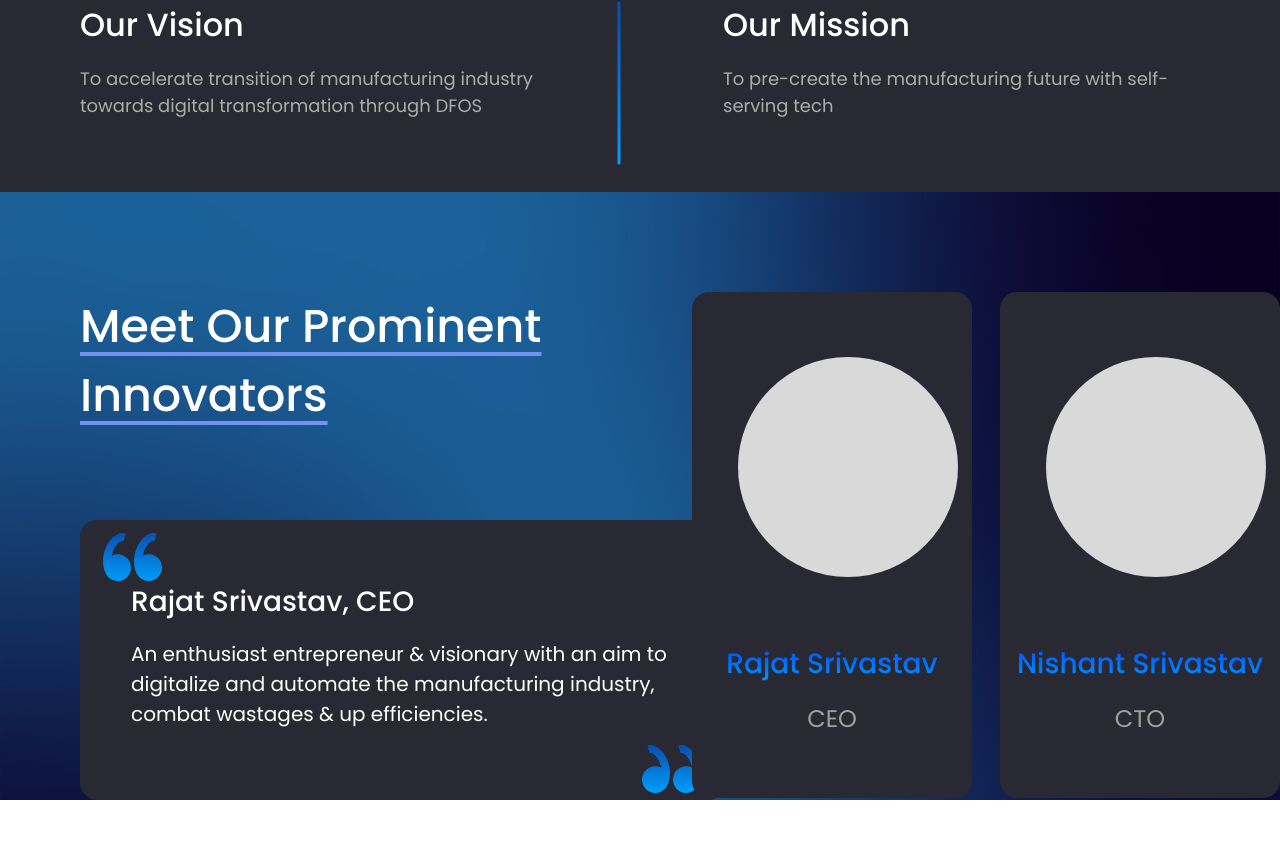
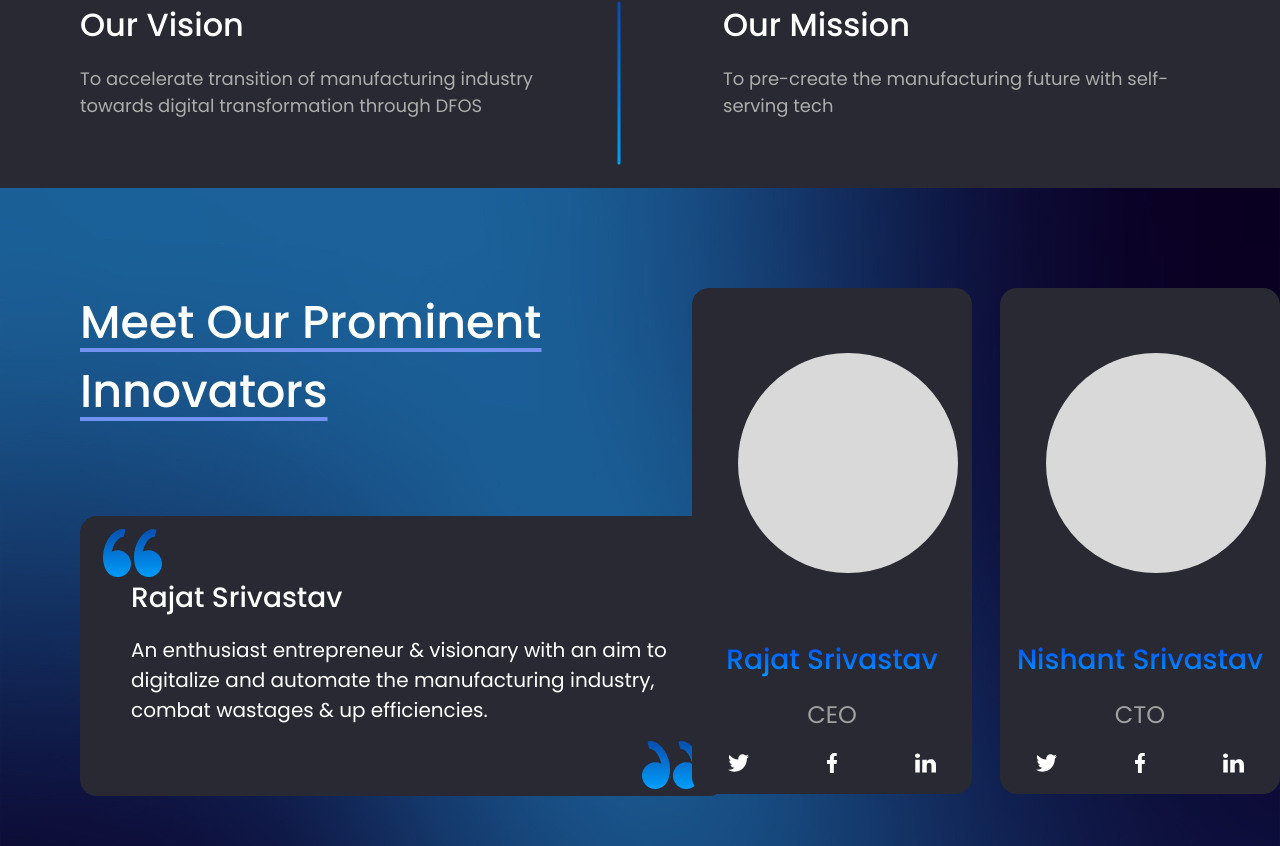
Before and after one commit to ankitkadyan06/designx-website, a React (Create React App) app: page /Aboutus in a window 1280 px wide. Shown: the part 2175-3021 px from the top of the page. Before the commit the page ends 2975 px from the top, so only its background shows below. Built offline with nearby package versions, Linux system fonts and the light colour scheme.

Commit message:
change in founder and vision

```diff
--- a/src/Components/About/Founders.js
+++ b/src/Components/About/Founders.js
@@ -1,7 +1,10 @@
 import React, { useState } from "react";
 import invertedComma1 from "../Assets/Images/invertedComma1.svg";
 import invertedComma2 from "../Assets/Images/invertedComma2.svg";
-import dummy from '../Assets/Images/dummyCircle.svg'
+import dummy from '../Assets/Images/dummyCircle.svg';
+import twitter from '../Assets/Images/twitter.svg';
+import facebook from '../Assets/Images/facebook.svg';
+import linkedin from '../Assets/Images/linkedin.svg';
 
 const Founders = () => {
   const [hoveredFounder, setHoveredFounder] = useState(null);
@@ -11,8 +14,8 @@ const Founders = () => {
   };
 
   return (
-    <div className="founder pl-[80px] pt-[100px]">
-      <div className="grid grid-cols-2 gap-4">
+    <div className="founder pl-[80px] pt-[100px] pb-[50px]">
+      <div className="block lg:grid lg:grid-cols-2 gap-4">
         <div>
           <p className="text-[46px] text-white font-poppins font-medium underline underline-offset-[10px] decoration-[#7292f1]">
             Meet Our Prominent Innovators
@@ -20,7 +23,7 @@ const Founders = () => {
           <div className="bg-[#282932] w-[646px] h-[280px] rounded-[17px] pt-[13px] mt-[90px] founderDetails">
             <img src={invertedComma1} alt="" className="ml-[23px]" />
             <p className="text-[28px] text-white font-poppins font-medium ml-[51px]">
-              {hoveredFounder ? hoveredFounder.name : "Rajat Srivastav, CEO"}
+              {hoveredFounder ? hoveredFounder.name : "Rajat Srivastav"}
             </p>
             <p className="text-[20px] text-white font-poppins font-normal ml-[51px]">
               {hoveredFounder ? hoveredFounder.description : "An enthusiast entrepreneur & visionary with an aim to digitalize and automate the manufacturing industry, combat wastages & up efficiencies."}
@@ -42,19 +45,29 @@ const Founders = () => {
             <img src={dummy} alt="" className="ml-[46px]" />
             <p className="CEO text-[28px] font-poppins font-medium text-center mt-[66px]">Rajat Srivastav</p>
             <p className="text-[#a0a0a0] text-[24px] font-poppins text-center">CEO</p>
+            <div className="flex justify-around mt-[20px]">
+                <img src={twitter} alt="" />
+                <img src={facebook} alt="" />
+                <img src={linkedin} alt="" />
+            </div>
           </div>
           <div
             className="bg-[#282932] w-[313px] h-[506px] rounded-[17px] pt-[65px] cardFounder ml-[28px]"
             onMouseEnter={() =>
               handleFounderHover({
                 name: "Nishant Srivastav",
-                description: "Another founder's description."
+                description: "An enthusiast entrepreneur & visionary with an aim to digitalize and automate the manufacturing industry, combat wastages & up efficiencies."
               })
             }
           >
             <img src={dummy} alt="" className="ml-[46px]" />
             <p className="CEO text-[28px] font-poppins font-medium text-center mt-[66px]">Nishant Srivastav</p>
             <p className="text-[#a0a0a0] text-[24px] font-poppins text-center">CTO</p>
+            <div className="flex justify-around mt-[20px]">
+                <img src={twitter} alt="" />
+                <img src={facebook} alt="" />
+                <img src={linkedin} alt="" />
+            </div>
           </div>
         </div>
       </div>
--- a/src/Components/About/Vision.js
+++ b/src/Components/About/Vision.js
@@ -2,7 +2,7 @@ import React from "react";
 import split from "../Assets/Images/partGradient.svg";
 const Vision = () => {
   return (
-    <div className="vision py-[27px] px-[80px]">
+    <div className="vision py-[27px] px-[80px] w-full h-[214px]">
       <div className="flex">
         <div className="w-[45%]">
           <p className="text-[32px] text-white font-poppins font-medium">
```
